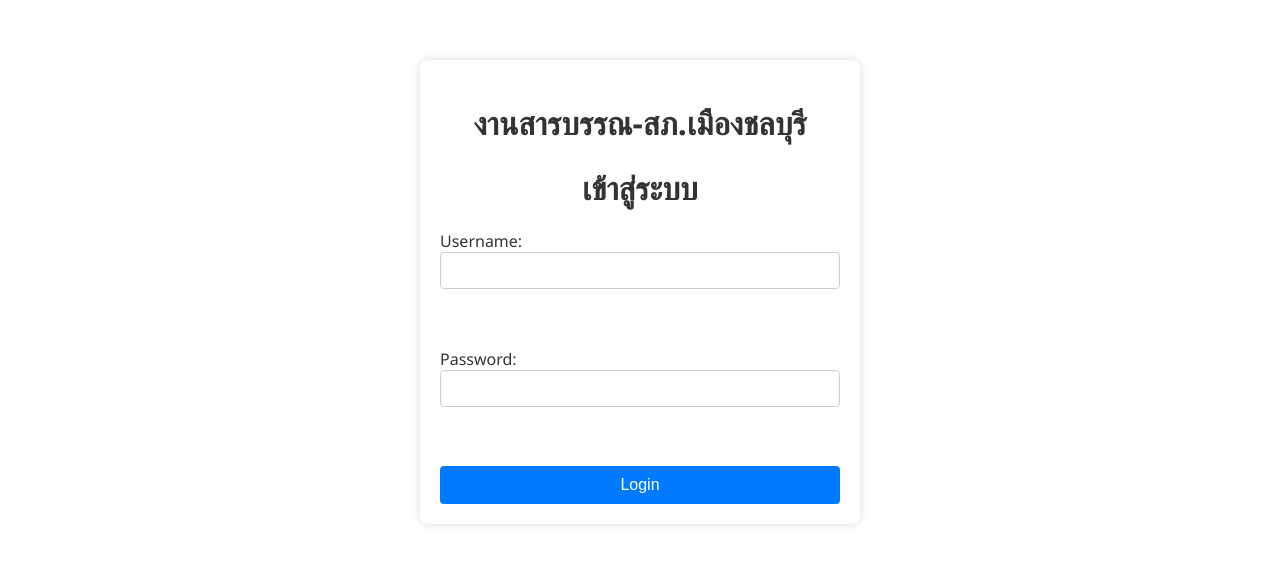
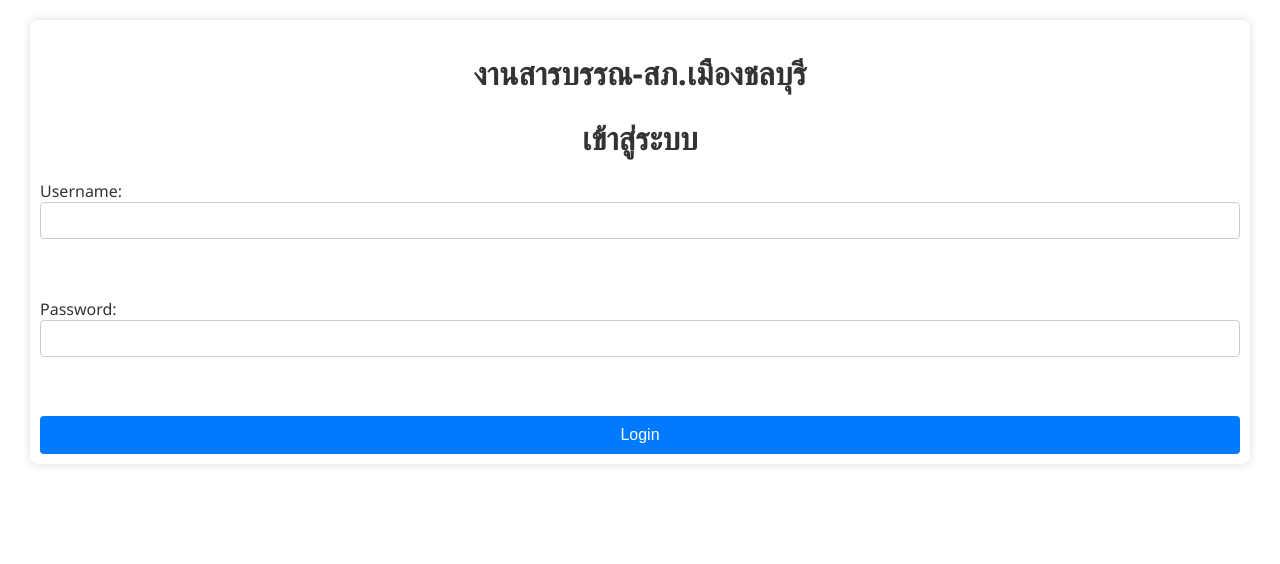
Before and after one commit to Biwrescue1706/mueangchon, a plain HTML site: page login.html in a window 1280 px wide. Drawn offline with nearby package versions, Linux system fonts and the light colour scheme.

Commit message:
Update style.css

```diff
--- a/css/style.css
+++ b/css/style.css
@@ -1,9 +1,9 @@
 body {
   font-family: 'Segoe UI', Tahoma, Geneva, Verdana, sans-serif;
   background: #f9f9f9;
-  max-width: 400px;
-  margin: 60px auto;
-  padding: 20px;
+  max-width: 1200px;
+  margin: 20px auto;
+  padding: 10px;
   border-radius: 8px;
   box-shadow: 0 0 10px #ddd;
   background-color: #fff;
```
